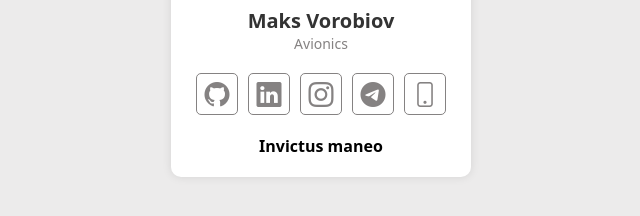
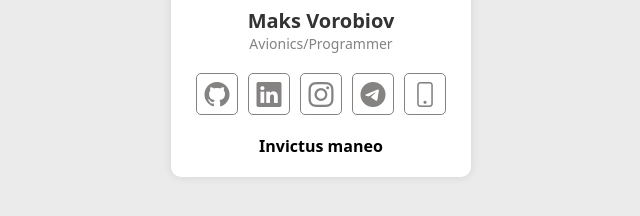
Before and after one commit to MrSparrow01/personal-card, a plain HTML site: page index.html in a window 1280 px wide. Shown: the part 348-564 px from the top of the page, 319-959 px from the left. Drawn offline with nearby package versions, Linux system fonts and the light colour scheme.

Commit message:
Initial commit

```diff
--- a/index.html
+++ b/index.html
@@ -1,5 +1,5 @@
 <!DOCTYPE html>
-<html lang="en">
+<html>
 <head>
     <meta charset="UTF-8">
     <meta name="viewport" content="width=device-width, initial-scale=1.0">
@@ -12,7 +12,7 @@
     <div class="card">
         <img src="img/image.png" alt="">
         <span class="name">Maks Vorobiov</span>
-        <span class="description">Avionics</span>
+        <span class="description">Avionics/Programmer</span>
         <div class="soc-icons">
             <a href="https://github.com/MrSparrow01" class="soc-icon"><i class="bi bi-github"></i></a>
             <a href="https://www.linkedin.com/in/maksym-vorobiov-006319245/" class="soc-icon"><i class="bi bi-linkedin"></i></a>
```
